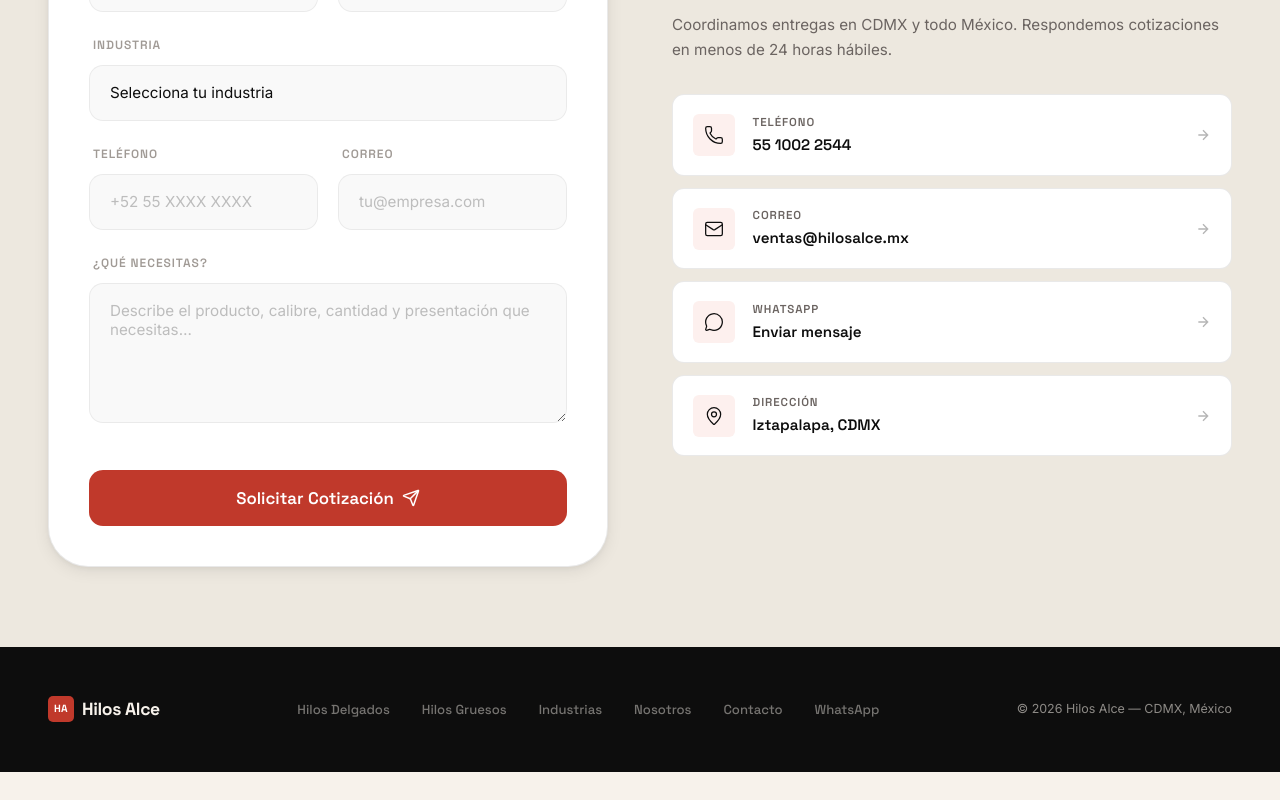
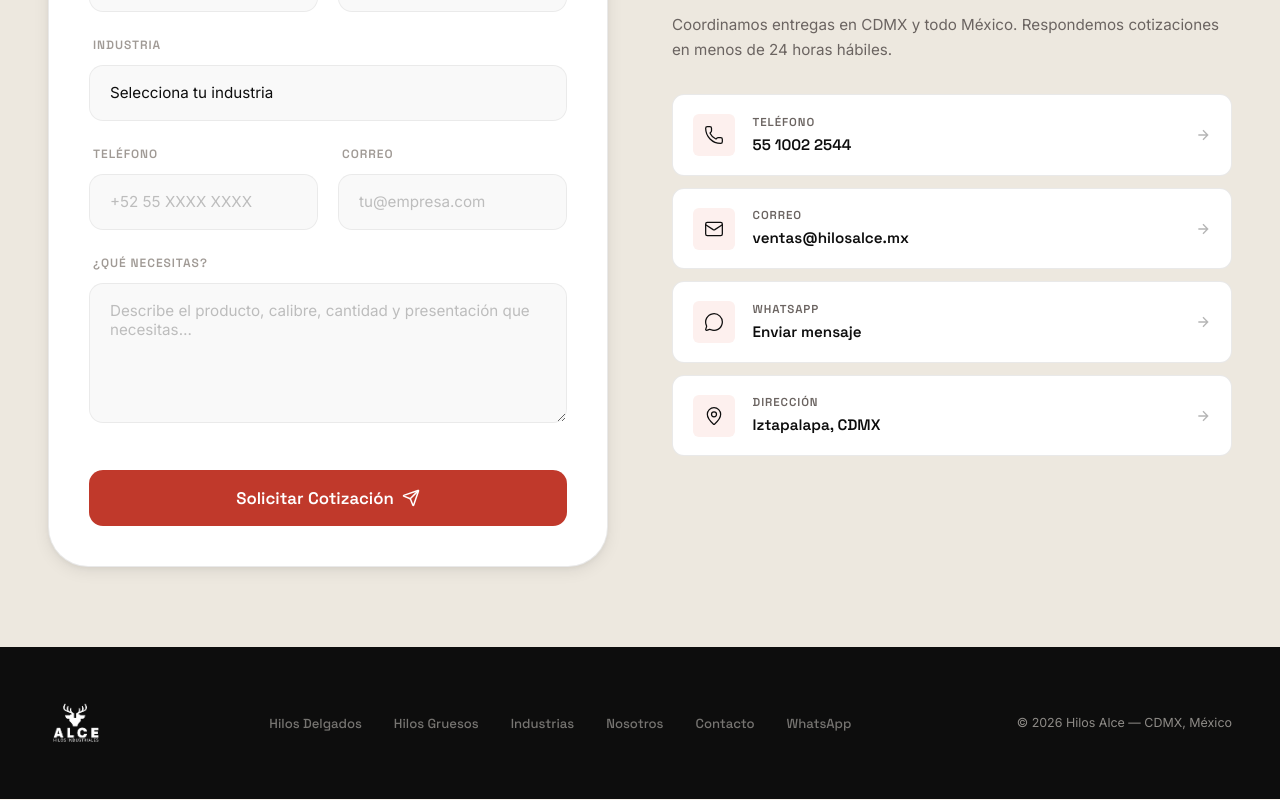
Before and after one commit to LucaFront-End/hilos-alce, a React (Vite) app: page / in a window 1280 px wide. Shown: the part 7912-8712 px from the top of the page. Before the commit the page ends 8685 px from the top, so only its background shows below. Built offline with nearby package versions, Linux system fonts and the light colour scheme; what @wix/sdk would draw is missing.

Commit message:
feat: add logo image to footer (white version)

```diff
--- a/src/components/layout/Footer.jsx
+++ b/src/components/layout/Footer.jsx
@@ -9,8 +9,7 @@ export function Footer() {
     <footer className="footer">
       <div className="container footer__inner">
         <Link to="/" className="footer__logo">
-          <span className="footer__logo-mark">HA</span>
-          Hilos Alce
+          <img src="/images/logo.png" alt="Hilos Alce" className="footer__logo-img" />
         </Link>
 
         <nav className="footer__links">
--- a/src/index.css
+++ b/src/index.css
@@ -2375,18 +2375,15 @@ body.cursor-hover .cursor-dot { background: var(--accent); transform: translate(
   flex-wrap: wrap;
 }
 .footer__logo {
-  font-family: var(--font-display);
-  font-size: 1.1rem; font-weight: 700;
-  letter-spacing: -0.02em;
-  color: var(--bg);
-  display: flex; align-items: center; gap: 0.5rem;
-}
-.footer__logo-mark {
-  width: 26px; height: 26px; border-radius: 5px;
-  background: var(--accent);
-  display: grid; place-items: center;
-  font-size: 0.65rem; font-weight: 700;
-  color: white; letter-spacing: 0.04em;
+  display: flex; align-items: center;
+  transition: opacity 0.2s;
+}
+.footer__logo:hover { opacity: 0.7; }
+.footer__logo-img {
+  height: 56px;
+  width: auto;
+  object-fit: contain;
+  filter: brightness(0) invert(1);
 }
 .footer__links { display: flex; gap: 2rem; flex-wrap: wrap; }
 .footer__link {
```
